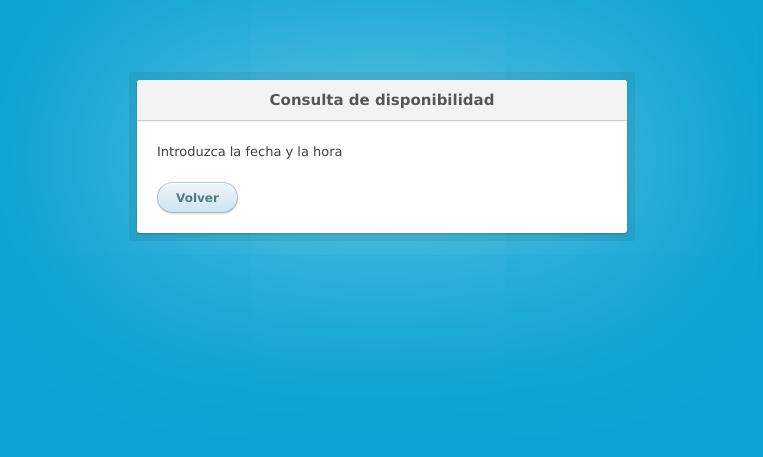
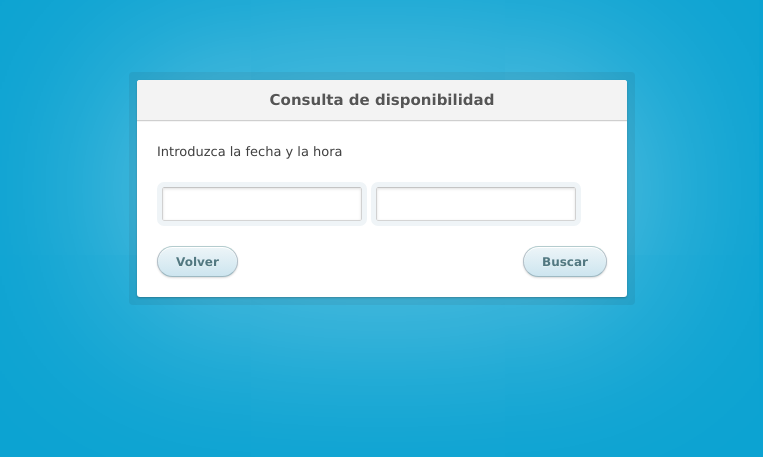
Before and after one commit to juanlubf/proyectohmis2016, a PHP site: page /panelUsuario.php in a window 1280 px wide. Shown: the top 457 px of the page, without its empty margins (258-1021 px from the left). Run offline with PHP 8.4, Linux system fonts and the light colour scheme; data that the repository does not hold is empty; some libraries are stand-ins or nearby versions.

Commit message:
añadido calendario para el usuario

```diff
--- a/www/src/panelUsuario.php
+++ b/www/src/panelUsuario.php
@@ -7,21 +7,35 @@
     <meta http-equiv="X-UA-Compatible" content="IE=edge,chrome=1">
     <title>Inicio</title>
     <link rel="stylesheet" href="css/style.css">
+    <link rel="stylesheet" type="text/css" href="//code.jquery.com/ui/1.11.4/themes/smoothness/jquery-ui.css"/ >
+    <script src="//code.jquery.com/jquery-1.10.2.js"></script>
+    <script src="//code.jquery.com/ui/1.11.4/jquery-ui.js"></script>
+    <script type="text/javascript" src="//jonthornton.github.io/jquery-timepicker/jquery.timepicker.js"></script>
+    <link rel="stylesheet" type="text/css" href="//jonthornton.github.io/jquery-timepicker/jquery.timepicker.css" />
     <!--[if lt IE 9]<script src="//html5shim.googlecode.com/svn/trunk/html5.js"></script><![endif]-->
 </head>
 <body>
 <?php include_once 'scriptParking.php';
 global $suma;?>
+<script>
+    $(function() {
+        $( "#datepicker" ).datepicker();
+    });
+</script>
+<script>
+    $(function() {
+        $('#basicExample').timepicker();
+    });
+</script>
 <section class="container">
     <div class="pAdmin">
         <h1>Consulta de disponibilidad</h1>
         <form method="post" action="" enctype="multipart/form-data">
             <p>Introduzca la fecha y la hora</p>
-            <p><link rel="stylesheet" type="text/css" href="jquery.datetimepicker.css"/ >
-                <script src="jquery.js"></script>
-                <script src="jquery.datetimepicker.js"></script></p>
-            <p class="addPlaza">Plazas <input type="number">
-                <input type="submit" value="Confirmar" style="float: right;"></p>
+            <p><input id="datepicker" type="text">
+                <input id="basicExample" type="text" class="time" />
+            </p>
+            <p><input type="button" value="Buscar" style="float: right" onclick=""></p>
             <p><input type="button" name="volver" value="Volver" onclick="location.href='scriptLogout.php';"></p>
         </form>
     </div>
```
